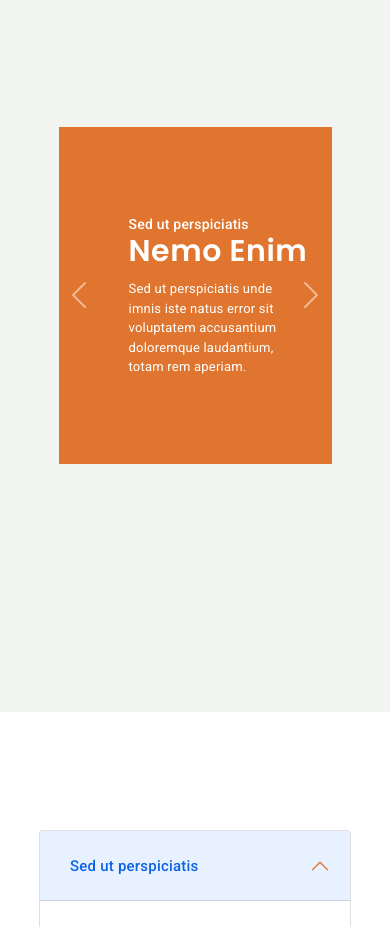
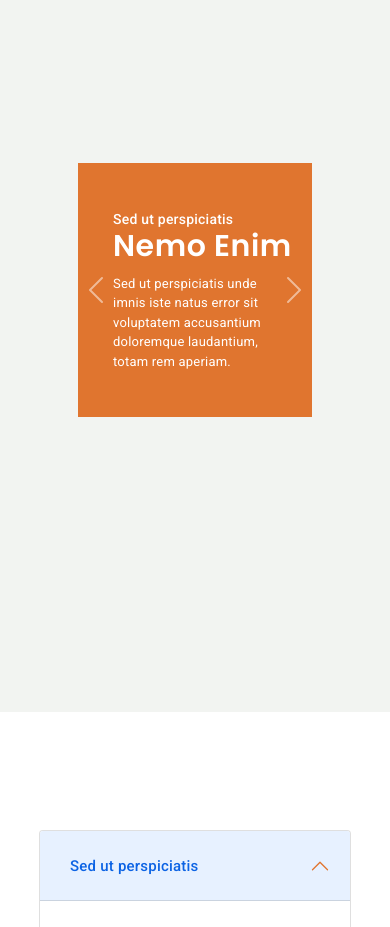
Before and after one commit to vignaugaston/EntregaPin, a React (Create React App) app: page / in a window 390 px wide. Shown: the part 1820-2747 px from the top of the page. Built offline with nearby package versions, Linux system fonts and the light colour scheme.

Commit message:
third commit

```diff
--- a/src/Components/Products3/Carousel.js
+++ b/src/Components/Products3/Carousel.js
@@ -8,6 +8,7 @@ const Carousel = () => {
         <div className='divImage'>
             <img className='imageCarousel' src={section3image} alt="..."/>
         </div>
+        <div className='containerCarousel'>
             <div className='textCarousel'>
                 <div id="carouselExampleControls" className="carousel slide slideArrow" data-bs-ride="carousel">
                     <div className='carousel-inner'>
@@ -33,6 +34,7 @@ const Carousel = () => {
                 </div>
             </div>
         </div>
+    </div>
   )
 }
 
--- a/src/Components/Products3/Carousel.scss
+++ b/src/Components/Products3/Carousel.scss
@@ -19,20 +19,31 @@
     position: relative;
 }
 
+.containerCarousel{
+    // width: 470px;
+    // height: 380px;
+    margin: 252px 173px 0px 690px;
+    position: absolute;
+}
+
 .textCarousel{
     background-color: $secondary-color;
     color: $white-color;
+    align-items: center;
+    justify-content: center;
+    display: flex;
+
     width: 450px;
     height: 300px;
-    margin: 252px 174px 0px 690px;
-    position: absolute;
+    // margin: 252px 174px 0px 690px;
+    // position: absolute;
 }
 
 .h4Carousel{
     font-size: 16px;
     font-family: $font-nav;
     letter-spacing: 0.22px;
-    margin: 68px 0px 0px 50px;
+    margin: 0px 0px 0px 50px;
 }
 
 .h3Carousel{
@@ -49,10 +60,6 @@
     margin: 20px 0px 0px 50px;
 }
 
-.carousel-control-next .carousel-control-next-icon .visually-hidden{
-    color: rebeccapurple;
-}
-
 
 
 
@@ -64,10 +71,13 @@
         align-items: center;
         margin: auto
     }
+    .containerCarousel{
+        padding: 5px 67px 0 0;
+    }
     .textCarousel{
         width: 350px;
         height: 200px;
-        margin: 257px 240px 0px 690px;
+        // margin: 257px 340px 0px 690px;
     }
     .h4Carousel{
         margin-top: 30px;
@@ -87,10 +97,13 @@
         padding-bottom: 150px;
         // margin-left: auto;
     }
+    .containerCarousel{
+        margin: 336px 623px 0px 690px;
+
+    }
     .textCarousel{
         width: 600px;
         height: 150px;
-        margin: 343px 690px 0px 690px;
     }
     .h4Carousel{
         margin-top: 30px;
@@ -112,26 +125,32 @@
     .imageCarousel{
         display: none;
     }
-    .textCarousel{
-        width: 70%;
-        height: 40%;
-        top: 1350px;
+    .containerCarousel{
+        display: flex;
         align-items: center;
         justify-content: center;
-        display: flex;
+        flex-direction: column;
+        position: relative;
+        width: 100%;
+        margin: 0 0 0 0;
+        padding: 0 0 0 0;
+    }
+    .textCarousel{
+        width: 55vw;
+        height: 40vh;
     }
     .h4Carousel{
         margin-top: 30px;
-        margin-left: 70px;
+        margin-left: 60px;
     }
     .h3Carousel{
         font-size: 38px;
-        margin-left: 70px;
+        margin-left: 60px;
     }
     .parraCarousel{
         font-size: 18px;
         margin-right: 60px;
-        margin-left: 70px;
+        margin-left: 60px;
     }
 }
 
@@ -139,15 +158,19 @@
     .parraCarousel{
         font-size: 16px;
         margin-right: 40px;
-        margin-left: 70px;
+        margin-left: 50px;
     }
     .h3Carousel{
         font-size: 35px;
-        margin-left: 70px;
+        margin-left: 50px;
     }
     .h4Carousel{
         margin-top: 30px;
-        margin-left: 70px;
+        margin-left: 50px;
+    }
+    .textCarousel{
+        width: 60vw;
+        height: 38vh;
     }
 }
 
@@ -155,27 +178,27 @@
     .parraCarousel{
         font-size: 13px;
         margin-right: 40px;
-        margin-left: 70px;
+        margin-left: 35px;
     }
     .h3Carousel{
         font-size: 30px;
-        margin-left: 70px;
+        margin-left: 35px;
     }
     .h4Carousel{
         margin-top: 2px;
-        margin-left: 70px;
+        margin-left: 35px;
         font-size: 14px;
     }
     .textCarousel{
-        top: 190%;
-        position: absolute;
+        width: 60vw;
+        height: 30vh;
     }
 }
 
 @media only screen and (max-width : 385px){
     .textCarousel{
-        top: 180%;
-        position: absolute;
+        width: 70vw;
+        height: 35vh;
     }
 }
 
@@ -194,13 +217,11 @@
         margin-left: 30px;
         font-size: 13px;
     }
-    .textCarousel{
-        top:165%
-    }
 }
 
 @media only screen and (max-width : 300px) {
     .textCarousel{
-        top: 175%;
+        width: 75vw;
+        height: 35vh;
     }
 }
```
Lines whose indentation alone changed are shown as unchanged.
